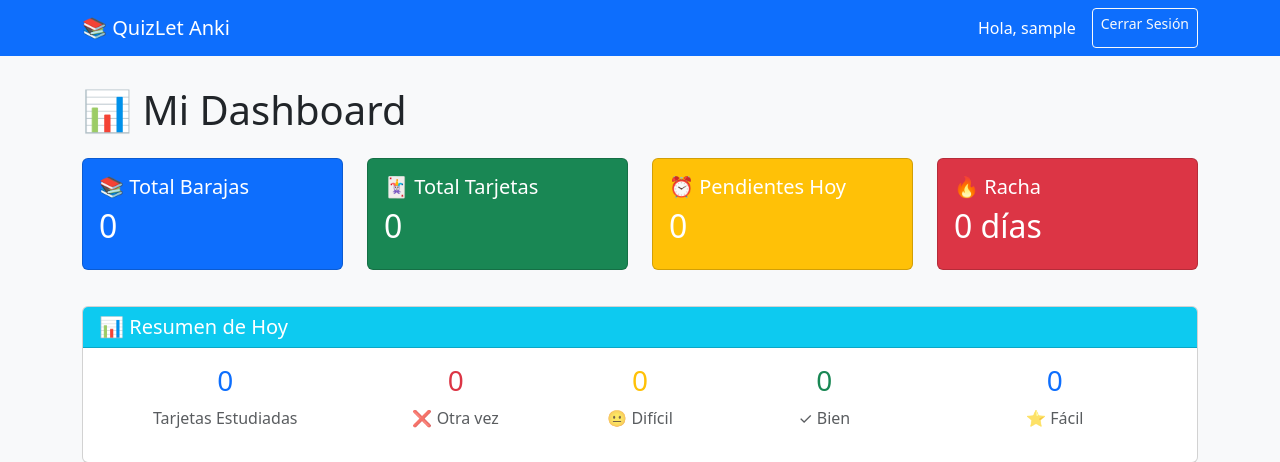
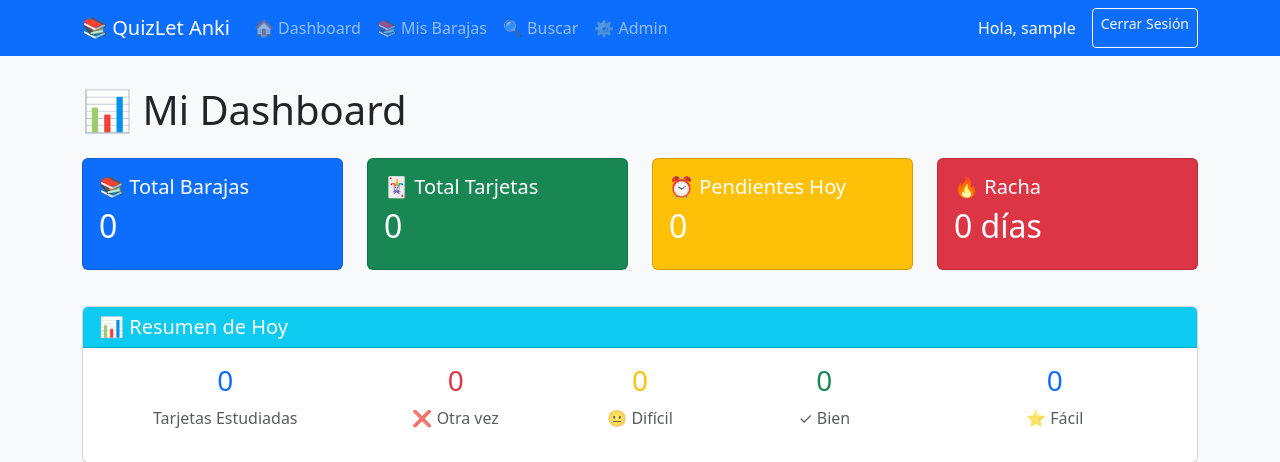
Before and after one commit to JoseSanz001/reto_parcial, a Django app: page / in a window 1280 px wide. Shown: the top 462 px of the page. Run offline with Django 5.2, Linux system fonts and the light colour scheme; the visitor is signed in with stand-in values (Sample User, id 1); data that the repository does not hold is empty.

Commit message:
agrega búsqueda en la barra de navegacion

```diff
--- a/my_project/templates/core/base.html
+++ b/my_project/templates/core/base.html
@@ -24,6 +24,31 @@
     <nav class="navbar navbar-expand-lg navbar-dark bg-primary">
         <div class="container">
             <a class="navbar-brand" href="{% url 'core:dashboard' %}">📚 QuizLet Anki</a>
+
+            <!-- Botón para móvil -->
+            <button class="navbar-toggler" type="button" data-bs-toggle="collapse" data-bs-target="#navbarNav">
+                <span class="navbar-toggler-icon"></span>
+            </button>
+
+            <!-- Menú de navegación -->
+            <div class="collapse navbar-collapse" id="navbarNav">
+                <ul class="navbar-nav me-auto">
+                    {% if user.is_authenticated %}
+                        <li class="nav-item">
+                            <a class="nav-link" href="{% url 'core:dashboard' %}">🏠 Dashboard</a>
+                        </li>
+                        <li class="nav-item">
+                            <a class="nav-link" href="{% url 'core:lista_barajas' %}">📚 Mis Barajas</a>
+                        </li>
+                        <li class="nav-item">
+                            <a class="nav-link" href="{% url 'core:buscar_tarjetas' %}">🔍 Buscar</a>
+                        </li>
+                        <li class="nav-item">
+                            <a class="nav-link" href="/admin/">⚙️ Admin</a>
+                        </li>
+                    {% endif %}
+                </ul>
+
                 <div class="navbar-nav ms-auto">
                     {% if user.is_authenticated %}
                         <span class="navbar-text text-white me-3">Hola, {{ user.username }}</span>
@@ -31,6 +56,7 @@
                     {% else %}
                         <a class="btn btn-outline-light btn-sm" href="{% url 'admin:login' %}">Iniciar Sesión</a>
                     {% endif %}
+                </div>
             </div>
         </div>
     </nav>
```
Lines whose indentation alone changed are shown as unchanged.
